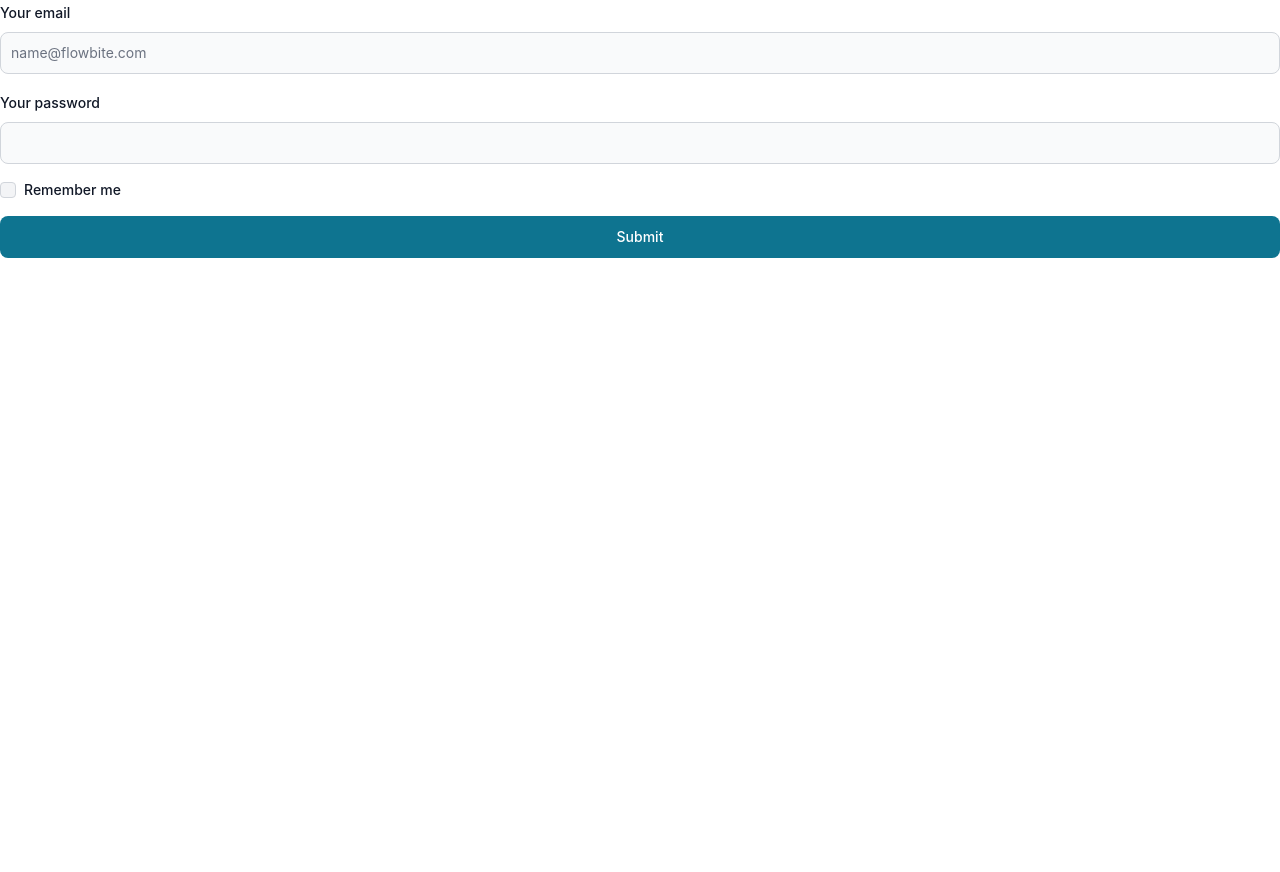
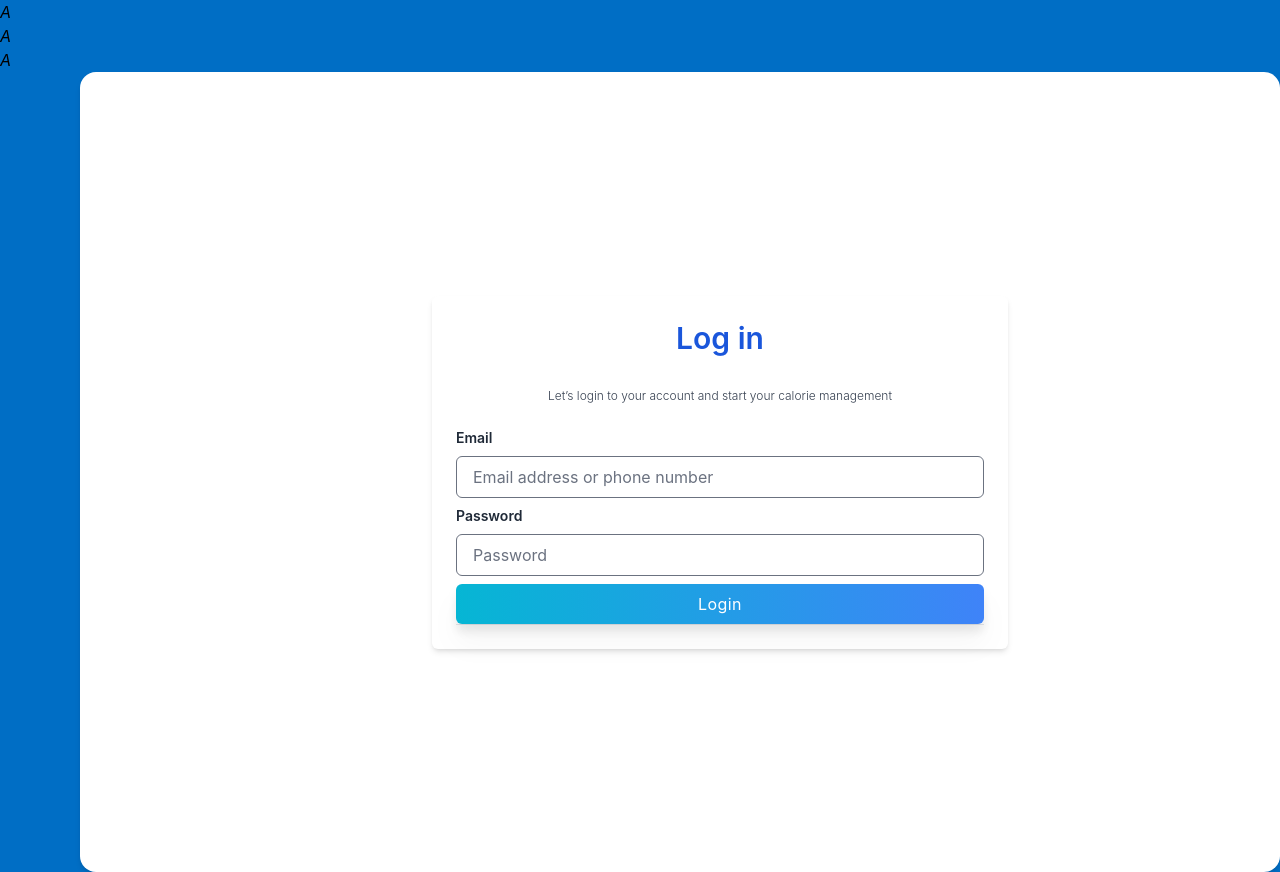
Before and after one commit to hatsakorn/Carton-web, a JavaScript app: page / in a window 1280 px wide. Before the commit the page ends 800 px from the top, so only its background shows below. Built offline with nearby package versions, Linux system fonts and the light colour scheme; the HTML template or start-up script is replaced by a standard one; what tw-elements would draw is missing.

Commit message:
page login

```diff
--- a/src/index.css
+++ b/src/index.css
@@ -9,9 +9,14 @@ body {
     sans-serif;
   -webkit-font-smoothing: antialiased;
   -moz-osx-font-smoothing: grayscale;
+  background: #006ec5;
 }
 
 code {
   font-family: source-code-pro, Menlo, Monaco, Consolas, "Courier New",
     monospace;
 }
+
+color {
+  background: #006ec5;
+}
--- a/src/page/LoginPage.js
+++ b/src/page/LoginPage.js
@@ -1,30 +1,120 @@
 import { Button, Checkbox, Label, TextInput } from "flowbite-react";
 
-export default function LoginPage() {
+export default function Login() {
   return (
-    <form className="flex flex-col gap-4">
-      <div>
-        <div className="mb-2 block">
-          <Label htmlFor="email1" value="Your email" />
+    <div className="flex-row">
+      <i className="flex">A</i>
+      <i className="flex">A</i>
+      <i className="flex">A</i>
+      <body className="flex justify-center bg-gradient-to-r bg-white rounded-2xl shadow-md  ml-20">
+        <div className="relative flex flex-col justify-center min-h-screen overflow-hidden h-14 mr-20"></div>
+        <div className="w-full p-6 m-auto bg-white rounded-md shadow-md lg:max-w-xl">
+          <h1 className="text-3xl font-semibold text-center  text-blue-700 ">
+            Log in
+            <p className="mt-8 text-xs font-light text-center text-gray-700">
+              Let’s login to your account and start your calorie management
+            </p>
+          </h1>
+          <div>
+            <form
+              className="mt-6"
+              //  onSubmit={handleSubmitForm}
+            >
+              <div className="mb-2">
+                <label
+                  htmlFor="email"
+                  className="block text-sm font-semibold text-gray-800"
+                >
+                  Email
+                </label>
+                <input
+                  type="text"
+                  className="block w-full px-4 py-2 mt-2 text-purple-700 bg-white border rounded-md focus:border-purple-400 focus:ring-purple-300 focus:outline-none focus:ring focus:ring-opacity-40"
+                  placeholder="Email address or phone number"
+                  // value={emailOrMobile}
+                  // onChange={(e) => setEmailOrMobile(e.target.value)}
+                />
+              </div>
+
+              <div className="mb-2">
+                <label
+                  htmlFor="password"
+                  className="block text-sm font-semibold text-gray-800"
+                >
+                  Password
+                </label>
+                <input
+                  type="password"
+                  className="block w-full px-4 py-2 mt-2 text-purple-700 bg-white border rounded-md focus:border-purple-400 focus:ring-purple-300 focus:outline-none focus:ring focus:ring-opacity-40"
+                  placeholder="Password"
+                  // value={password}
+                  // onChange={(e) => setPassword(e.target.value)}
+                />
+              </div>
+              <button className="w-full px-4 py-2 tracking-wide text-white transition-colors duration-200 transform bg-gradient-to-r from-cyan-500 to-blue-500 rounded-md hover:bg-blue focus:outline-none focus:bg-purple-600 drop-shadow-xl">
+                Login
+              </button>
+            </form>
+          </div>
+          <hr />
         </div>
-        <TextInput
-          id="email1"
-          type="email"
-          placeholder="name@flowbite.com"
-          required={true}
-        />
-      </div>
-      <div>
-        <div className="mb-2 block">
-          <Label htmlFor="password1" value="Your password" />
-        </div>
-        <TextInput id="password1" type="password" required={true} />
-      </div>
-      <div className="flex items-center gap-2">
-        <Checkbox id="remember" />
-        <Label htmlFor="remember">Remember me</Label>
-      </div>
-      <Button type="submit">Submit</Button>
-    </form>
+      </body>
+    </div>
   );
+
+  //     <div>
+  //      <header>
+  //   <nav className="navbar navbar-expand-md navbar-dark fixed-top bg-dark">
+  //     <div className="container-fluid">
+  //       <a className="navbar-brand" href="#">Fixed navbar</a>
+  //       <button className="navbar-toggler" type="button" data-bs-toggle="collapse" data-bs-target="#navbarCollapse" aria-controls="navbarCollapse" aria-expanded="false" aria-label="Toggle navigation">
+  //         <span className="navbar-toggler-icon"></span>
+  //       </button>
+  //       <div className="collapse navbar-collapse" id="navbarCollapse">
+  //         <ul className="navbar-nav me-auto mb-2 mb-md-0">
+  //           <li className="nav-item">
+  //             <a className="nav-link active" aria-current="page" href="#">Home</a>
+  //           </li>
+  //           <li className="nav-item">
+  //             <a className="nav-link" href="#">Link</a>
+  //           </li>
+  //           <li className="nav-item">
+  //             <a className="nav-link disabled">Disabled</a>
+  //           </li>
+  //         </ul>
+  //         <form className="d-flex" role="search">
+  //           <input className="form-control me-2" type="search" placeholder="Search" aria-label="Search">
+  //           <button className="btn btn-outline-success" type="submit">Search</button>
+  //         </form>
+  //       </div>
+  //     </div>
+  //   </nav>
+  // </header>
+
+  //     // <div className="bg-slate-200 ">
+  //     //   <form className="">
+  //     //     <div>
+  //     //       <div className="mb-2 ">
+  //     //         <Label htmlFor="email1" value="Your email" />
+  //     //       </div>
+  //     //       <TextInput
+  //     //         id="email1"
+  //     //         type="email"
+  //     //         placeholder="name@flowbite.com"
+  //     //         required={true}
+  //     //       />
+  //     //     </div>
+  //     //     <div>
+  //     //       <div className="mb-2 block">
+  //     //         <Label htmlFor="password1" value="Your password" />
+  //     //       </div>
+  //     //       <TextInput id="password1" type="password" required={true} />
+  //     //     </div>
+  //     //     <div className="flex items-center gap-2">
+  //     //       <Checkbox id="remember" />
+  //     //       <Label htmlFor="remember">Remember me</Label>
+  //     //     </div>
+  //     //     <Button type="submit">Submit</Button>
+  //     //   </form>
+  //     // </div>
 }
```
Also changed, not shown: src/page/loginForm.js (added, +30 -0 lines).
